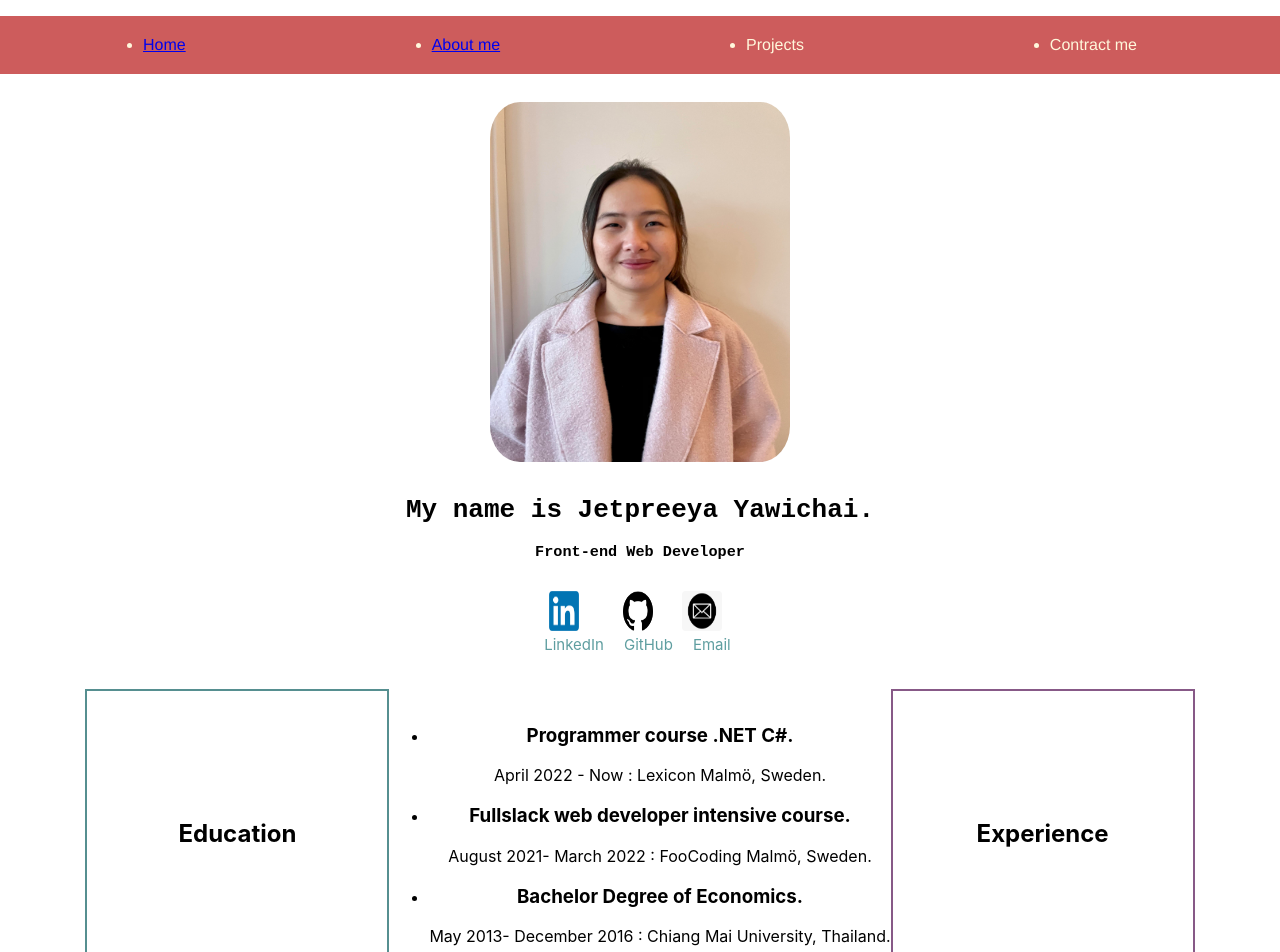
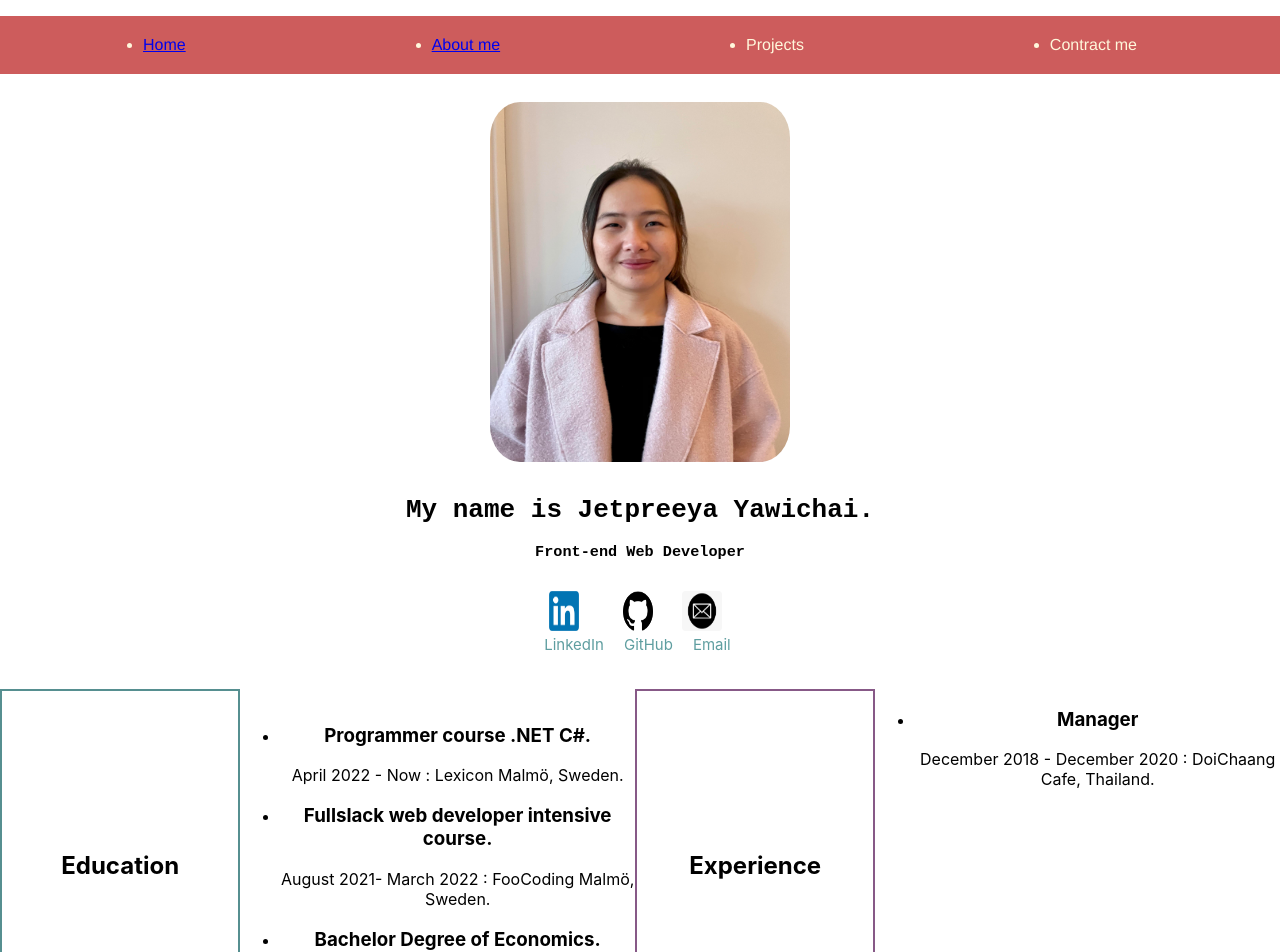
Before and after one commit to Jetpreeya/Portfolio, a React (Create React App) app in the folder jetpreeya-cv/: page /AboutMe in a window 1280 px wide. Shown: the top 952 px of the page. Built offline with nearby package versions, Linux system fonts and the light colour scheme.

Commit message:
CV Experience part

```diff
--- a/jetpreeya-cv/src/components/aboutMe/aboutMe.js
+++ b/jetpreeya-cv/src/components/aboutMe/aboutMe.js
@@ -20,7 +20,12 @@ const AboutMe = () => {
       <div className="Experience">
         <h2>Experience</h2>
       </div>
-
+      <div className="Experience-list">
+        <ul>
+          <li><h3>Manager </h3>
+            <p>December 2018 - December 2020 : DoiChaang Cafe, Thailand.</p></li>
+        </ul>
+      </div>
     </div>
 
   );
```
